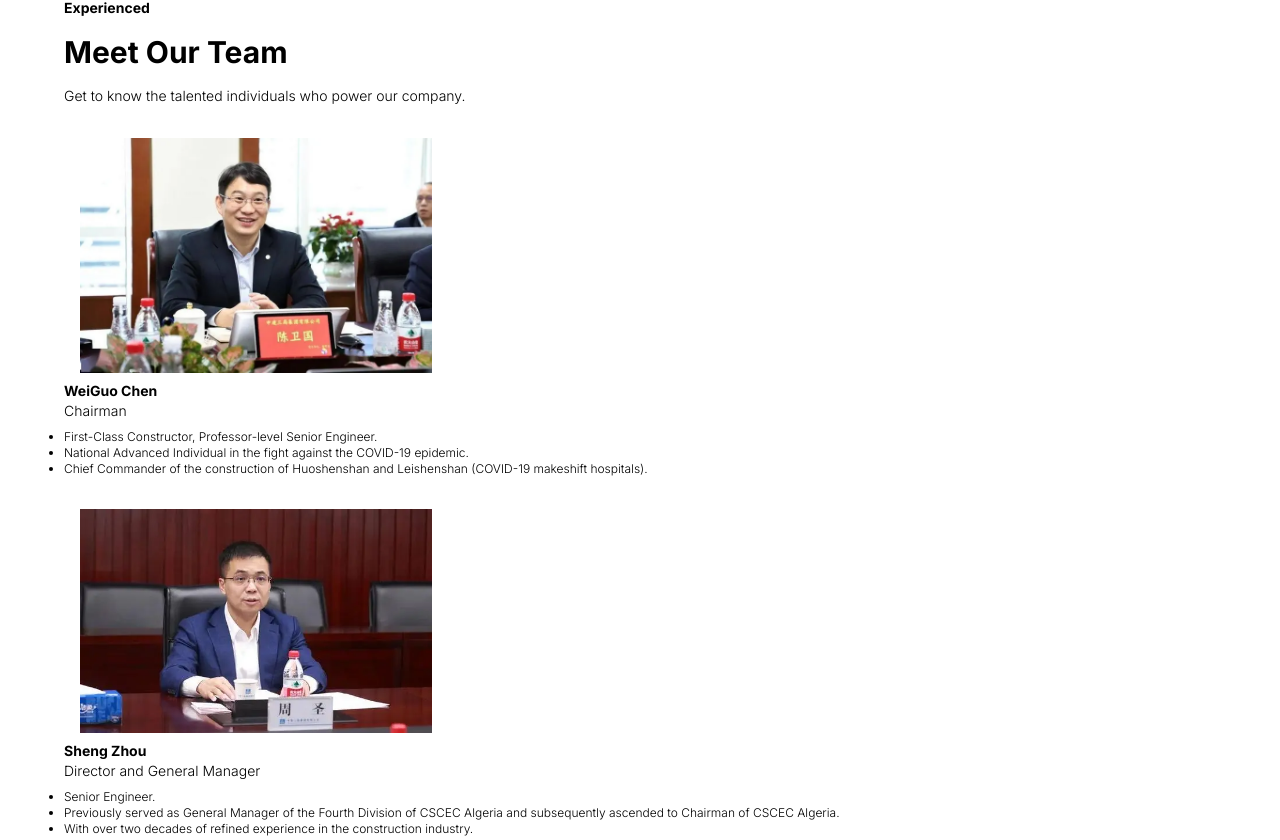
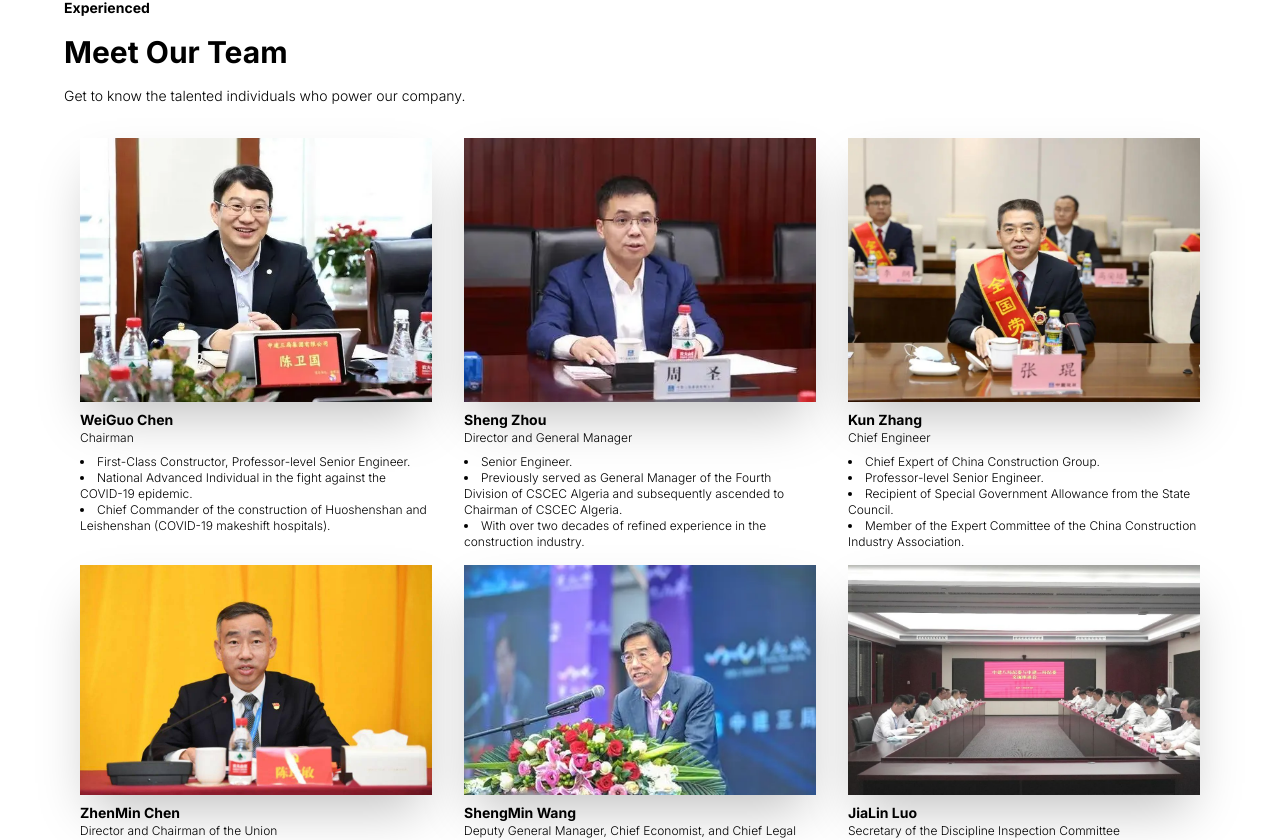
Before and after one commit to Che-Zhu/cscec, a Next.js app: page / in a window 1280 px wide. Shown: the part 2896-3736 px from the top of the page. Built offline with nearby package versions, Linux system fonts and the light colour scheme.

Commit message:
company leaders desktop layout

```diff
--- a/app/companyLeaders.js
+++ b/app/companyLeaders.js
@@ -9,16 +9,16 @@ import luoJiaLin from "public/teamMembers/luo_jia_lin.jpeg"
 
 function TeamMemberCard({picture, name, title, description}) {
     return (
-        <div className="mb-8">
+        <div className="mb-8 md:w-2/6 md:px-4 md:gap-x-4">
             <Image
                 src={picture}
-                width={'500'}
-                height={'500'}
-                className="w-11/12 md:w-2/6 h-auto md:px-4 mb-2"
+                width={1000}
+                height={1000}
+                className="w-full h-2/3 mb-2 object-cover shadow-2xl"
             />
             <p className="text-sm font-bold">{name}</p>
-            <p className="text-sm font-light mb-2">{title}</p>
-            <ul className="text-xs font-light list-disc">
+            <p className="text-xs font-light mb-2">{title}</p>
+            <ul className="text-xs font-light list-disc md:list-inside">
                 {description.map(item => <li>{item}</li>)}
             </ul>
         </div>
@@ -33,7 +33,7 @@ export default function CompanyLeaders() {
             <h2 className="text-3xl font-bold pb-4">Meet Our Team</h2>
             <p className="text-sm font-light">Get to know the talented individuals who power our company.</p>
 
-            <div className="mt-8">
+            <div className="mt-8 flex flex-col md:flex-row md:flex-wrap justify-between">
                 <TeamMemberCard
                     picture={chenWeiGuo}
                     name={'WeiGuo Chen'}
@@ -70,15 +70,6 @@ export default function CompanyLeaders() {
                             'Professor-level Senior Engineer.',
                             'Recipient of Special Government Allowance from the State Council.',
                             'Member of the Expert Committee of the China Construction Industry Association.',
-                            'Vice President of the China Steel Structure Association.',
-                            'Council Member of the China Civil Engineering Society.',
-                            'Member of the Expert Committee of China Construction Group.',
-                            'Deputy Director of the Academic Committee on Super High-rise Buildings.',
-                            'Awardee of the National May Day Labor Medal.',
-                            'Awardee of the National Innovation Pioneer Award.',
-                            'Awardee of the National Model Worker honor.',
-                            'Awardee of the Guanghua Engineering Science and Technology Award.',
-                            'Awardee of the Outstanding Engineer Award from the China International Science Exchange Foundation.'
                         ]
                     }
                 />
--- a/app/completedProjects.js
+++ b/app/completedProjects.js
@@ -22,7 +22,7 @@ export default function CompletedProjects() {
     return (
         <div className="my-10 md:my-20 px-8 md:px-16 text-center">
             <h2 className="text-3xl font-bold pb-4">Completed Projects</h2>
-            <p className="text-sm font-light mb-10">Browse through our stunning portfolio of construction projects</p>
+            <p className="text-sm font-light mb-10">Browse through our stunning portfolio of construction projects.</p>
 
             <div className="flex flex-row flex-wrap justify-between gap-y-6 md:gap-y-10">
                 <ProjectCard
```
